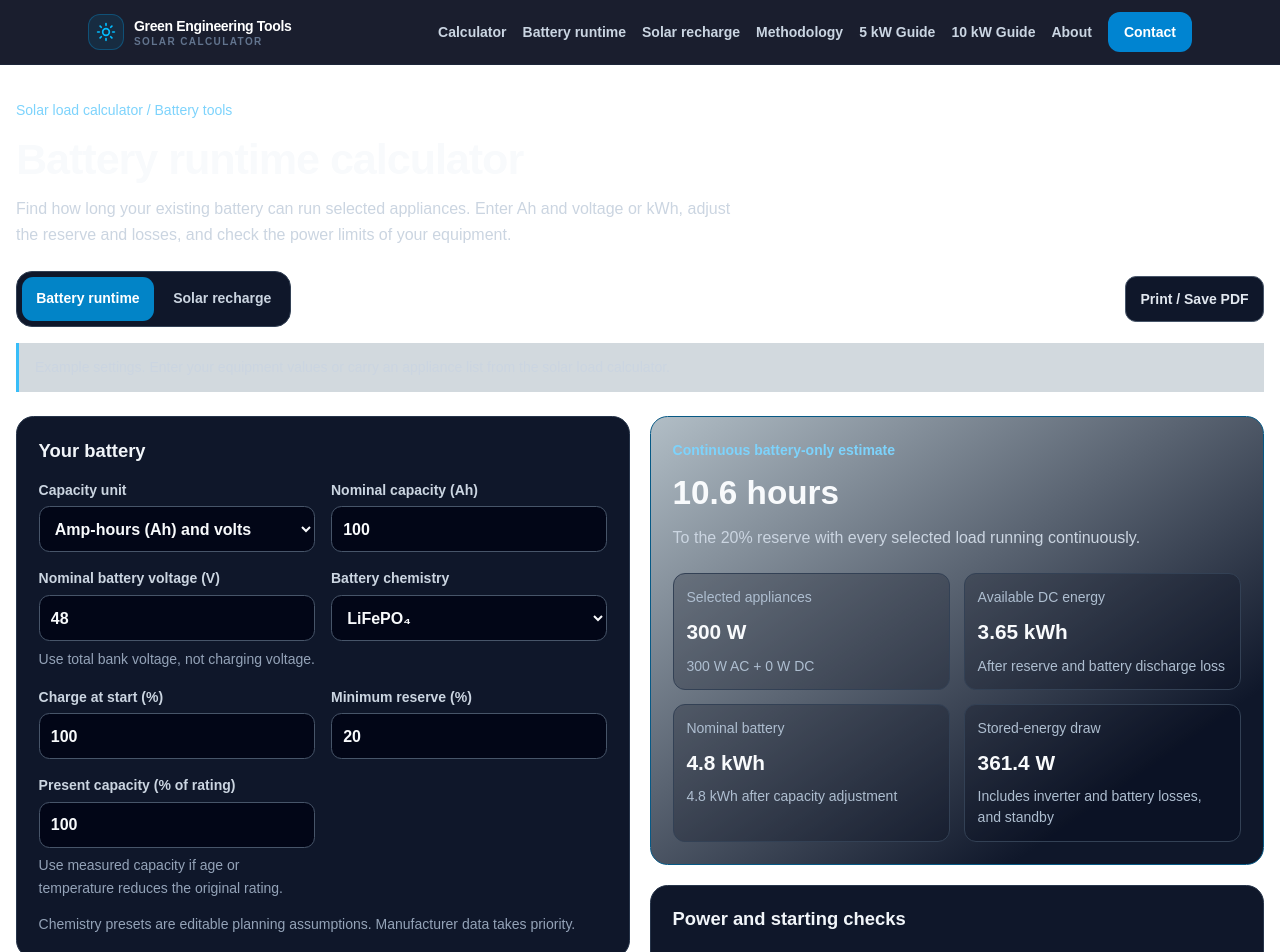
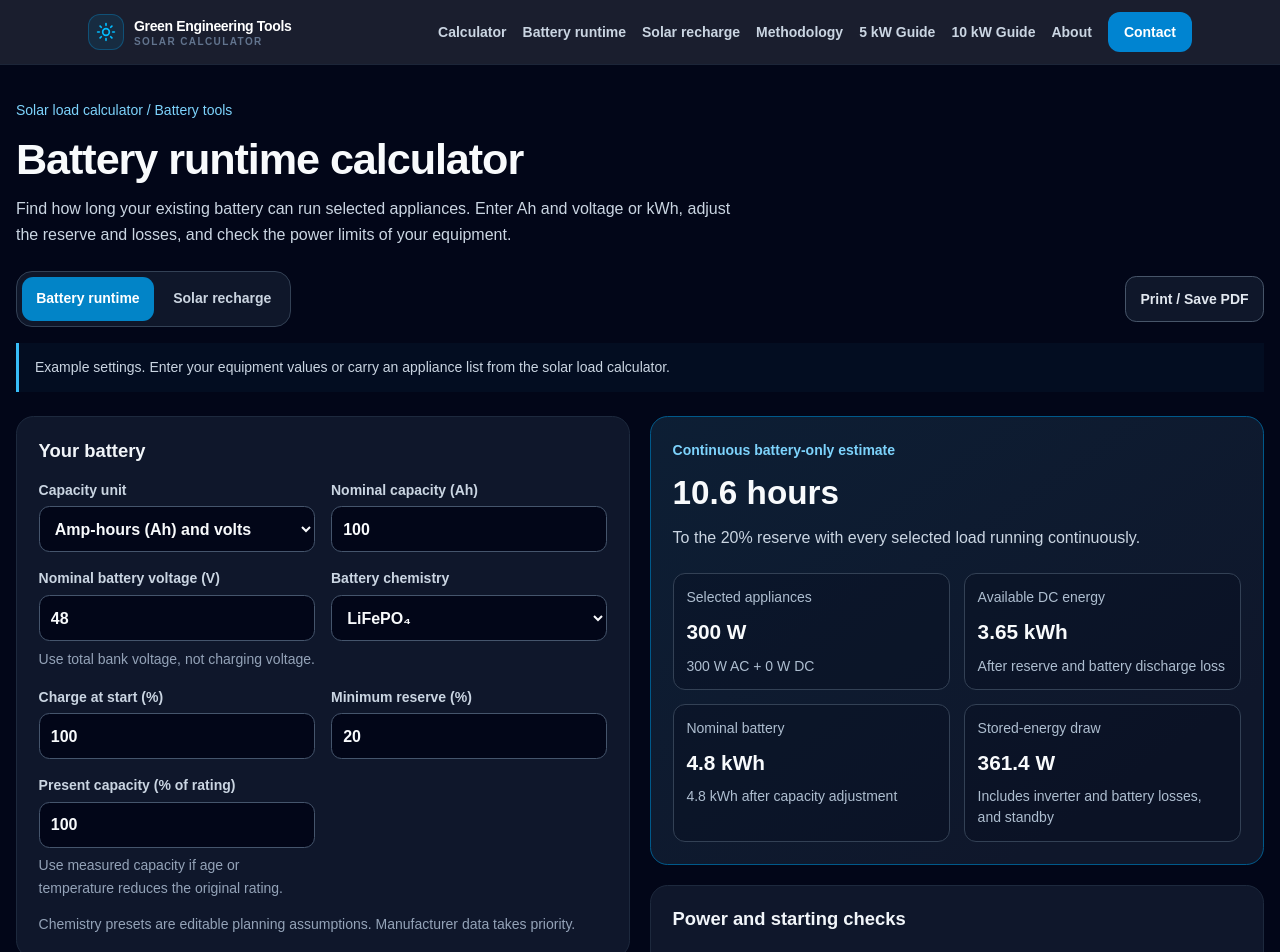
Before and after one commit to arsalankhanhotimardan/Smart-Solar-Load-Calculator, a Next.js app: page /battery-runtime-calculator in a window 1280 px wide. Shown: the top 952 px of the page. Built offline with nearby package versions, Linux system fonts and the light colour scheme.

Commit message:
css file updated in components

```diff
--- a/app/components/SolarStorageToolPage.tsx
+++ b/app/components/SolarStorageToolPage.tsx
@@ -17,7 +17,7 @@ export default function SolarStorageToolPage({ mode }: { mode: StorageMode }) {
     operatingSystem: "Web Browser", isAccessibleForFree: true,
     offers: { "@type": "Offer", price: "0", priceCurrency: "USD" },
   };
-  return <main className="storage-page">
+  return <div className="storage-page-shell"><main className="storage-page">
     <script type="application/ld+json" dangerouslySetInnerHTML={{ __html: JSON.stringify(schema) }} />
     <header className="storage-page-header">
       <Link href="/" className="storage-breadcrumb">Solar load calculator / Battery tools</Link>
@@ -36,7 +36,7 @@ export default function SolarStorageToolPage({ mode }: { mode: StorageMode }) {
       </ul>
       <p><Link href="/methodology">Existing solar sizing methodology</Link> · <Link href="/disclaimer">Engineering limitations</Link> · <Link href="/about">About the site</Link> · <Link href="/contact">Report a calculation issue</Link></p>
     </article>
-  </main>;
+  </main></div>;
 }
 
 function RuntimeExplanation() {
--- a/app/components/solar-storage.css
+++ b/app/components/solar-storage.css
@@ -1,4 +1,6 @@
-.storage-page{max-width:1280px;margin:0 auto;padding:2rem 1rem 4rem;color:#cbd5e1;font-size:1rem;line-height:1.6}
+/* Match the original calculator's full-width dark surface, even when the OS uses light mode. */
+.storage-page-shell{min-height:100vh;background:var(--color-slate-950,#020617);color-scheme:dark}
+.storage-page{max-width:1280px;margin:0 auto;padding:2rem 1rem 4rem;color:var(--color-slate-300,#cbd5e1);font-size:1rem;line-height:1.6}
 .storage-page *{box-sizing:border-box}
 .storage-page-header{max-width:860px;margin-bottom:1.5rem}
 .storage-page-header h1{font-size:clamp(1.8rem,3.5vw,2.7rem);font-weight:800;line-height:1.18;letter-spacing:-.025em;color:#f8fafc;margin:.7rem 0}
@@ -13,14 +15,14 @@
 .storage-layout{display:grid;grid-template-columns:minmax(0,1fr) minmax(0,1fr);gap:1.25rem;align-items:start}
 .storage-editor,.storage-results{min-width:0;display:grid;gap:1.25rem}
 .storage-results{scroll-margin-top:6rem}.storage-mobile-summary{display:none}
-.storage-panel{min-width:0;border:1px solid #263449;border-radius:1.1rem;background:#0f172a;padding:1.35rem}
+.storage-panel{min-width:0;border:1px solid var(--color-slate-800,#1e293b);border-radius:1.1rem;background:var(--color-slate-900,#0f172a);padding:1.35rem}
 .storage-panel h2,.storage-details summary{font-size:1.15rem;font-weight:750;color:#f1f5f9;line-height:1.35;margin:0 0 1rem}
 .storage-panel p{margin:.75rem 0}
 .storage-panel p:last-child{margin-bottom:0}
 .storage-fields{display:grid;grid-template-columns:repeat(2,minmax(0,1fr));gap:1rem}
 .storage-field{display:block;min-width:0;font-size:.875rem;font-weight:600;line-height:1.45}
 .storage-field>span{display:block;margin-bottom:.4rem}
-.storage-field input,.storage-field select{appearance:auto;display:block;width:100%;min-width:0;min-height:46px;padding:.65rem .7rem;border:1px solid #475569;border-radius:.65rem;background:#020617;color:#f8fafc;font:inherit;font-size:1rem;outline:none}
+.storage-field input,.storage-field select{appearance:auto;display:block;width:100%;min-width:0;min-height:46px;padding:.65rem .7rem;border:1px solid var(--color-slate-600,#475569);border-radius:.65rem;background:var(--color-slate-950,#020617);color:var(--color-slate-50,#f8fafc);font:inherit;font-size:1rem;outline:none}
 .storage-field input:focus,.storage-field select:focus{outline:2px solid #38bdf8;outline-offset:1px}
 .storage-field small,.storage-help{display:block;font-size:.875rem;font-weight:400;line-height:1.65;color:#94a3b8}
 .storage-field small{margin-top:.4rem}
@@ -40,7 +42,7 @@
 .storage-details summary{cursor:pointer;margin:0;padding:.2rem 0;min-height:30px}
 .storage-details[open] summary{margin-bottom:1rem}
 .storage-reset{display:flex;align-items:center;justify-content:space-between;gap:1rem;flex-wrap:wrap;font-size:.875rem;color:#94a3b8}
-.storage-main-result{border-color:#075985;background:linear-gradient(145deg,#082f4950,#0f172a 80%)}
+.storage-main-result{border-color:var(--color-sky-800,#075985);background-color:var(--color-slate-900,#0f172a);background-image:linear-gradient(145deg,#082f4950,transparent 80%)}
 .storage-main-result .storage-eyebrow{font-size:.875rem;font-weight:650;color:#7dd3fc;margin:0 0 .75rem}
 .storage-main-result h2{font-size:clamp(1.65rem,2.6vw,2.5rem);line-height:1.2;margin:0 0 .75rem;color:#f8fafc;overflow-wrap:anywhere}
 .storage-metrics{display:grid;grid-template-columns:repeat(2,minmax(0,1fr));gap:.85rem;margin-top:1.4rem}
@@ -67,6 +69,7 @@
 @media(max-width:1000px){.storage-layout{grid-template-columns:minmax(0,1fr)}.storage-results{grid-row:2}.storage-page{max-width:760px}.storage-mobile-summary{display:flex;justify-content:space-between;align-items:center;gap:1rem;margin:0 0 1.25rem;padding:1rem;border:1px solid #075985;border-radius:.8rem;background:#082f493b;font-size:.875rem}.storage-mobile-summary a{color:#7dd3fc;white-space:nowrap;text-decoration:underline;min-height:44px;display:flex;align-items:center}}
 @media(max-width:480px){.storage-panel{padding:1rem}.storage-fields{grid-template-columns:minmax(0,1fr)}.storage-metrics{gap:.6rem}.storage-metric{padding:.65rem}.storage-metric strong{font-size:1.15rem}.storage-breakdown>div{flex-direction:column;gap:.25rem}.storage-breakdown dd{text-align:left}.storage-load{padding:.8rem}.storage-table-wrap table{min-width:350px}}
 @media print{
+  .storage-page-shell{min-height:0;color-scheme:light}
   body:has(.storage-page),body:has(.storage-page) *{background:transparent!important;color:#111827!important;box-shadow:none!important;text-shadow:none!important}
   body:has(.storage-page) nav,body:has(.storage-page) footer,.storage-edit,.storage-seo,.storage-breadcrumb{display:none!important}
   .storage-page{max-width:none;padding:0;font-size:11pt}.storage-page-header h1{font-size:22pt}.storage-layout{display:block}.storage-results{display:block}.storage-panel{border:1px solid #94a3b8;margin:0 0 12pt;padding:12pt;border-radius:0;break-inside:avoid}.storage-main-result h2{font-size:20pt}
```
